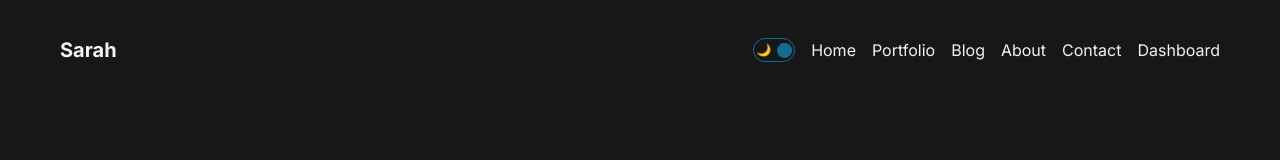
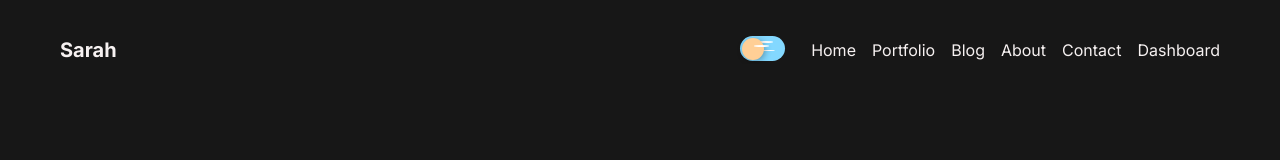
Before and after one commit to NMY0d4/Sarah_portefolio, a Next.js app: page / in a window 1280 px wide. Shown: the top 160 px of the page. Built offline with nearby package versions, Linux system fonts and the light colour scheme; no server answers.

Commit message:
change toggle theme button

```diff
--- a/src/app/globals.css
+++ b/src/app/globals.css
@@ -50,6 +50,8 @@
   @apply w-full p-2 mb-4 border-[2px] border-primaryDark bg-transparent rounded outline-none text-inherit text-lg font-bold;
 }
 
+/* --------- IMAGE ANIMATION ---------------------- */
+
 .image-move {
   animation: move 3s infinite ease alternate;
 }
@@ -62,3 +64,208 @@
     transform: translateY(0px) scale(1.03);
   }
 }
+
+/* ----------- MODE THEME CSS --------------- */
+
+.toggleWrapper {
+  overflow: hidden;
+  padding: 0 10px;
+  color: white;
+}
+
+.toggleWrapper input {
+  position: absolute;
+  left: -99em;
+}
+
+.toggle {
+  cursor: pointer;
+  display: inline-block;
+  position: relative;
+  width: 45px;
+  height: 25px;
+  background-color: #83d8ff;
+  border-radius: 84px;
+  transition: background-color 200ms cubic-bezier(0.445, 0.05, 0.55, 0.95);
+}
+
+.toggle:before {
+  position: absolute;
+  left: -25px;
+  top: 7.5px;
+  font-size: 9px;
+}
+
+.toggle:after {
+  position: absolute;
+  right: -24px;
+  top: 7.5px;
+  font-size: 9px;
+  color: #749ed7;
+}
+
+.toggle__handler {
+  display: inline-block;
+  position: relative;
+  z-index: 1;
+  top: 1.5px;
+  left: 1.5px;
+  width: 22px;
+  height: 22px;
+  background-color: #ffcf96;
+  border-radius: 50px;
+  box-shadow: 0 2px 6px rgba(0, 0, 0, 0.3);
+  transition: all 400ms cubic-bezier(0.68, -0.55, 0.265, 1.55);
+  transform: rotate(-45deg);
+}
+
+.toggle__handler .crater {
+  position: absolute;
+  background-color: #e8cda5;
+  opacity: 0;
+  transition: opacity 200ms ease-in-out;
+  border-radius: 100%;
+}
+
+.toggle__handler .crater--1 {
+  top: 9px;
+  left: 5px;
+  width: 2px;
+  height: 2px;
+}
+
+.toggle__handler .crater--2 {
+  top: 14px;
+  left: 11px;
+  width: 3px;
+  height: 3px;
+}
+
+.toggle__handler .crater--3 {
+  top: 5px;
+  left: 12.5px;
+  width: 4px;
+  height: 4px;
+}
+
+.star {
+  position: absolute;
+  background-color: #fff;
+  transition: all 300ms cubic-bezier(0.445, 0.05, 0.55, 0.95);
+  border-radius: 50%;
+}
+
+.star--1 {
+  top: 5px;
+  left: 17.5px;
+  z-index: 0;
+  width: 15px;
+  height: 1.5px;
+}
+
+.star--2 {
+  top: 9px;
+  left: 14px;
+  z-index: 1;
+  width: 15px;
+  height: 1.5px;
+}
+
+.star--3 {
+  top: 13.5px;
+  left: 20px;
+  z-index: 0;
+  width: 15px;
+  height: 1.5px;
+}
+
+.star--4,
+.star--5,
+.star--6 {
+  opacity: 0;
+  transition: all 300ms 0 cubic-bezier(0.445, 0.05, 0.55, 0.95);
+}
+
+.star--4 {
+  top: 8px;
+  left: 5.5px;
+  z-index: 0;
+  width: 1px;
+  height: 1px;
+  transform: translate3d(1.5px, 0, 0);
+}
+
+.star--5 {
+  top: 16px;
+  left: 8.5px;
+  z-index: 0;
+  width: 1.5px;
+  height: 1.5px;
+  transform: translate3d(1.5px, 0, 0);
+}
+
+.star--6 {
+  top: 18px;
+  left: 14px;
+  z-index: 0;
+  width: 1px;
+  height: 1px;
+  transform: translate3d(1.5px, 0, 0);
+}
+
+input:checked + .toggle {
+  background-color: #749dd6;
+}
+
+input:checked + .toggle:before {
+  color: #749ed7;
+}
+
+input:checked + .toggle:after {
+  color: #fff;
+}
+
+input:checked + .toggle .toggle__handler {
+  background-color: #ffe5b5;
+  transform: translate3d(20px, 0, 0) rotate(0);
+}
+
+input:checked + .toggle .toggle__handler .crater {
+  opacity: 1;
+}
+
+input:checked + .toggle .star--1 {
+  width: 1px;
+  height: 1px;
+}
+
+input:checked + .toggle .star--2 {
+  width: 2px;
+  height: 2px;
+  transform: translate3d(-2.5px, 0, 0);
+}
+
+input:checked + .toggle .star--3 {
+  width: 1px;
+  height: 1px;
+  transform: translate3d(-3.5px, 0, 0);
+}
+
+input:checked + .toggle .star--4,
+input:checked + .toggle .star--5,
+input:checked + .toggle .star--6 {
+  opacity: 1;
+  transform: translate3d(0, 0, 0);
+}
+
+input:checked + .toggle .star--4 {
+  transition: all 300ms 200ms cubic-bezier(0.445, 0.05, 0.55, 0.95);
+}
+
+input:checked + .toggle .star--5 {
+  transition: all 300ms 300ms cubic-bezier(0.445, 0.05, 0.55, 0.95);
+}
+
+input:checked + .toggle .star--6 {
+  transition: all 300ms 400ms cubic-bezier(0.445, 0.05, 0.55, 0.95);
+}
--- a/src/components/darkModeToggle/DarkModeToggle.jsx
+++ b/src/components/darkModeToggle/DarkModeToggle.jsx
@@ -5,7 +5,25 @@
 const DarkModeToggle = () => {
   const { toggle, mode } = useContext(ThemeContext);
   return (
-    <div
+    <div onClick={toggle} class='toggleWrapper '>
+      <input type='checkbox' onClick={toggle} class='dn' id='dn' />
+      <label for='dn' class='toggle'>
+        <span class='toggle__handler'>
+          <span class='crater crater--1'></span>
+          <span class='crater crater--2'></span>
+          <span class='crater crater--3'></span>
+        </span>
+        <span class='star star--1'></span>
+        <span class='star star--2'></span>
+        <span class='star star--3'></span>
+        <span class='star star--4'></span>
+        <span class='star star--5'></span>
+        <span class='star star--6'></span>
+      </label>
+    </div>
+  );
+  {
+    /*<div
       className='relative flex justify-between items-center p-[2px] w-[42px] h-[24px] border-[1.5px] border-primary rounded-full'
       onClick={toggle}
     >
@@ -16,8 +34,8 @@
           mode === 'light' ? 'left-[2px]' : 'right-[2px]'
         }`}
       />
-    </div>
-  );
+      </div>*/
+  }
 };
 
 export default DarkModeToggle;
--- a/src/components/navbar/Navbar.jsx
+++ b/src/components/navbar/Navbar.jsx
@@ -44,7 +44,7 @@
       <Link href={'/'} className='font-bold text-xl'>
         Sarah
       </Link>
-      <div className='flex items-center gap-4'>
+      <div className='relative flex items-center gap-4'>
         <DarkModeToggle />
         {links.map((link) => (
           <Link href={link.url} key={link.id}>
```
